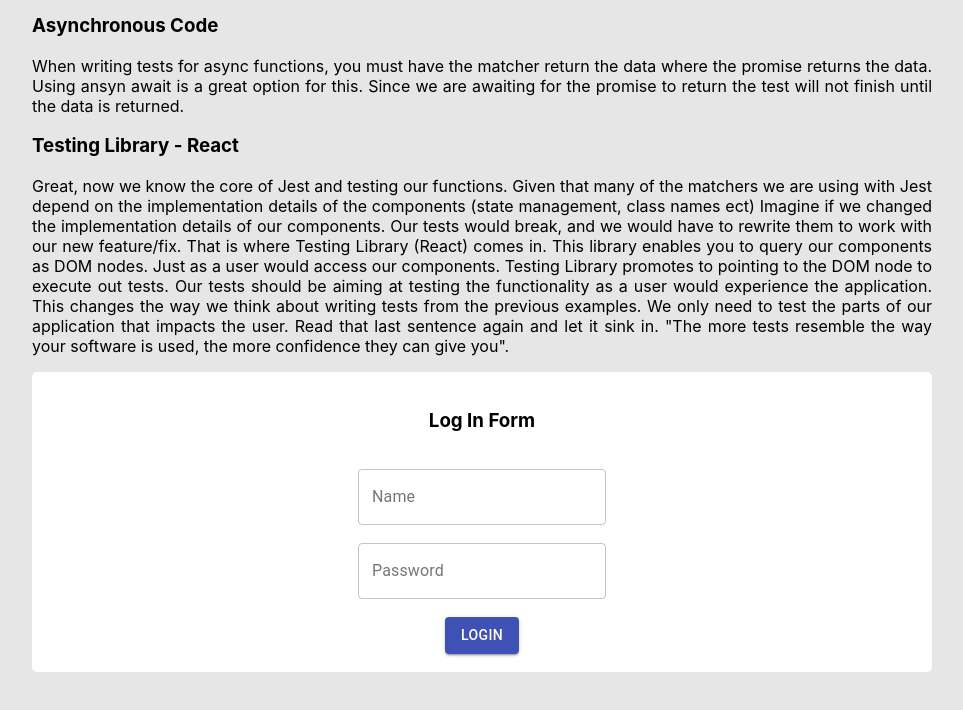
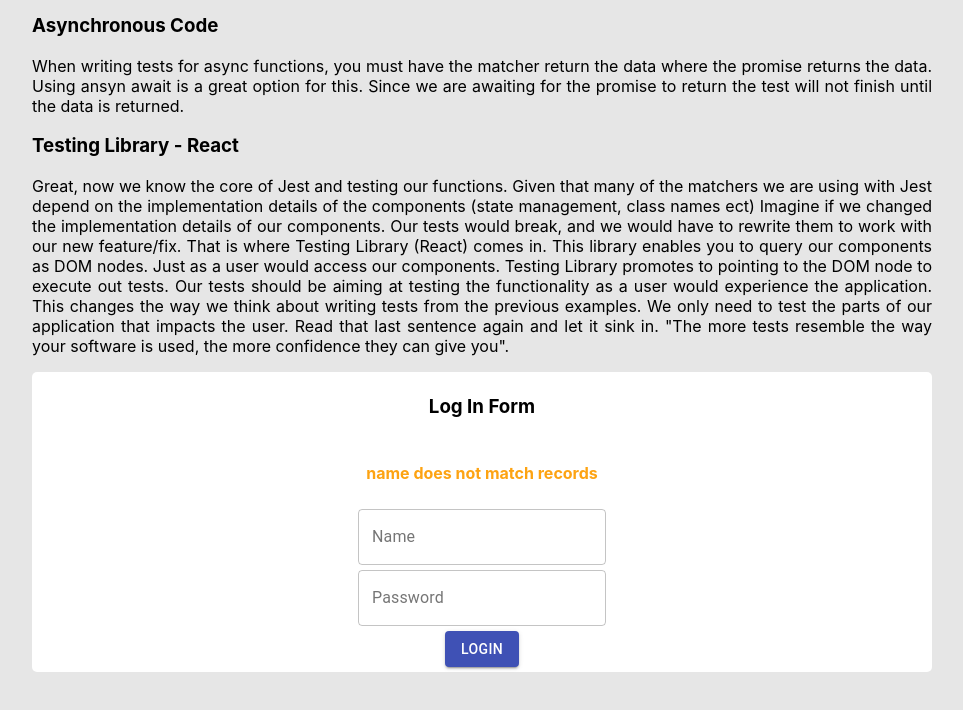
Before and after one commit to councit/council-code, a Next.js app: page / in a window 1280 px wide. Both pictures are taken after a click on the button "LOGIN". Shown: the part 1112-1822 px from the top of the page, without its empty margins (158-1121 px from the left). Built offline with nearby package versions, Linux system fonts and the light colour scheme.

Commit message:
completed login form

```diff
--- a/components/login-form/login-form.module.css
+++ b/components/login-form/login-form.module.css
@@ -11,3 +11,7 @@
 .input {
   padding-bottom: 16px;
 }
+
+.error {
+  color: var(--orange);
+}
--- a/components/login-form/login-form.tsx
+++ b/components/login-form/login-form.tsx
@@ -2,28 +2,54 @@
 import { Button, TextField, Container } from "@material-ui/core";
 import styles from "./login-form.module.css";
 
-export default function LoginForm() {
-  const [name, setName] = useState<string | null>();
-  const [password, setPassword] = useState<string | null>();
+interface IProps {
+  name: string;
+  password: string;
+}
+
+export default function LoginForm({ name, password }: IProps) {
+  const [inputName, setInputName] = useState<string | null>();
+  const [inputPassword, setInputPassword] = useState<string | null>();
+  const [isLoggedIn, setIsLoggedIn] = useState(false);
+  const [errorMessage, setErrorMessage] = useState<string | null>();
+
+  function handleLogin(e: React.MouseEvent<HTMLButtonElement>) {
+    e.preventDefault();
+    try {
+      if (inputName !== name) throw "name does not match records";
+      if (inputPassword !== password) throw "password incorrect";
+      setIsLoggedIn(!isLoggedIn);
+      setErrorMessage(null);
+    } catch (err) {
+      setErrorMessage(err);
+    }
+  }
+  console.log(errorMessage);
   return (
     <div className={styles.container}>
       <h3 className={styles.formTitle}>Log In Form</h3>
+      {errorMessage && <h4 className={styles.error}>{errorMessage}</h4>}
+      {isLoggedIn && <h3>Welcome, {name}!</h3>}
+      {!isLoggedIn && (
+        <>
           <TextField
             className={styles.input}
             label="Name"
             variant="outlined"
-        value={name}
-        onChange={(e) => setName(e.target.value)}
+            value={inputName}
+            onChange={(e) => setInputName(e.target.value)}
           />
           <TextField
             className={styles.input}
             label="Password"
             variant="outlined"
-        value={password}
-        onChange={(e) => setPassword(e.target.value)}
+            value={inputPassword}
+            onChange={(e) => setInputPassword(e.target.value)}
           />
-      <Button color="primary" variant="contained">
-        Login
+        </>
+      )}
+      <Button color="primary" variant="contained" onClick={handleLogin}>
+        {isLoggedIn ? "Logout" : "Login"}
       </Button>
     </div>
   );
--- a/pages/index.tsx
+++ b/pages/index.tsx
@@ -91,7 +91,7 @@
           sentence again and let it sink in. "The more tests resemble the way
           your software is used, the more confidence they can give you".{" "}
         </p>
-        <LoginForm />
+        <LoginForm name="Taylor" password="password" />
       </main>
     </div>
   );
```
Lines whose indentation alone changed are shown as unchanged.
